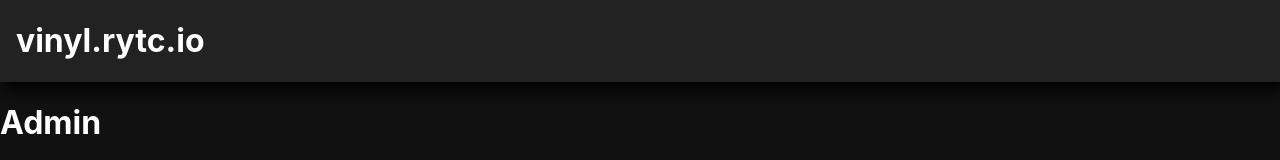
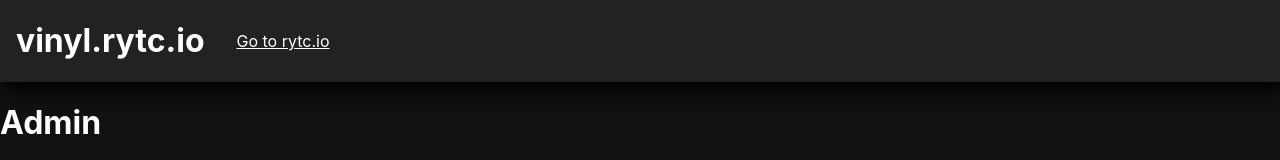
Before and after one commit to rytc/vinyls, a React (Create React App) app: page /admin in a window 1280 px wide. Shown: the top 160 px of the page. Built offline with nearby package versions, Linux system fonts and the light colour scheme.

Commit message:
Added link to main site

```diff
--- a/src/App.css
+++ b/src/App.css
@@ -12,9 +12,14 @@
   padding-left: 1em;
   background-color: #222;
   display: flex;
-  flex-direction: column;
+  flex-direction: row;
+  align-items: center;
   color: white;
   box-shadow: 4px 8px 1em black;
+}
+
+.App-header a {
+  margin-left: 2em;
 }
 
 .App-main {
--- a/src/App.js
+++ b/src/App.js
@@ -10,6 +10,7 @@
     <>
     <header className="App-header">
         <h1>vinyl.rytc.io</h1>
+        <a href="https://rytc.io">Go to rytc.io</a>
     </header>
 
     <main className="App-main">
```
Also changed, not shown: public/logo192.png (deleted), public/logo512.png (deleted).
